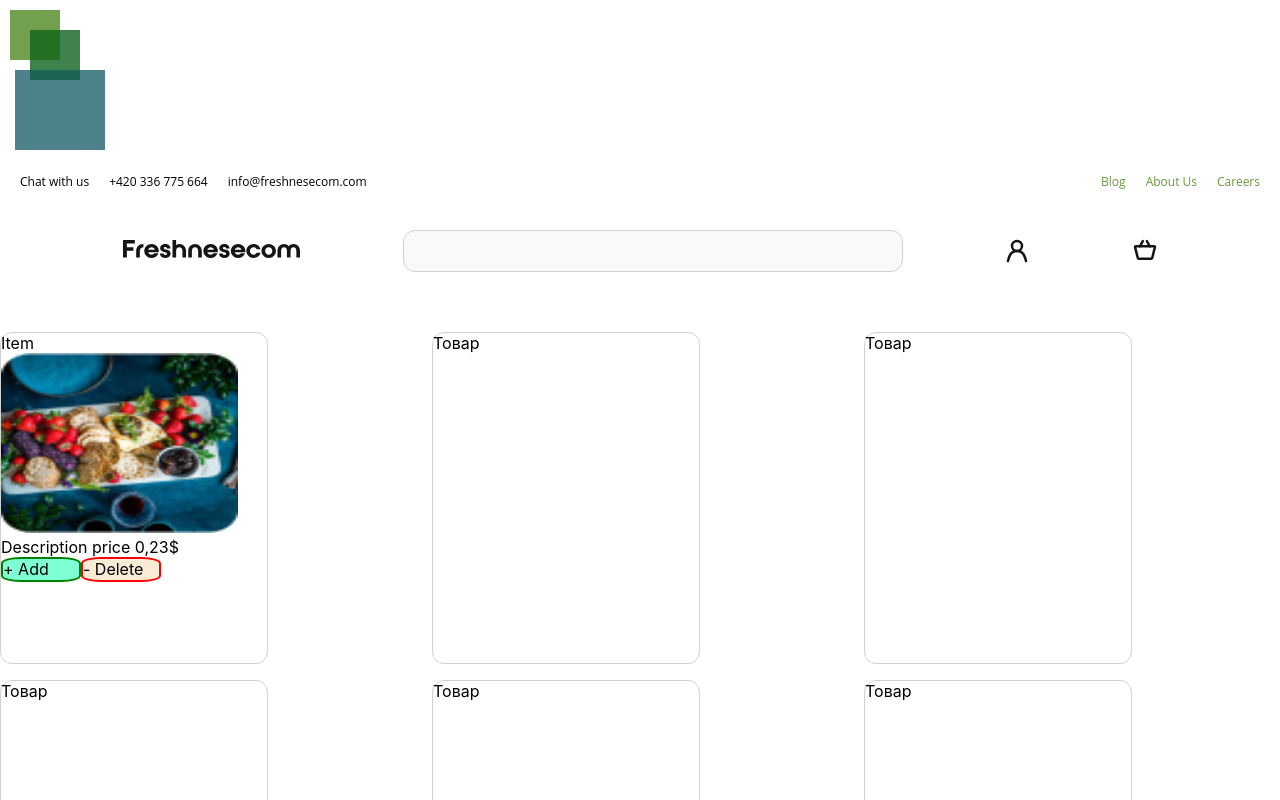
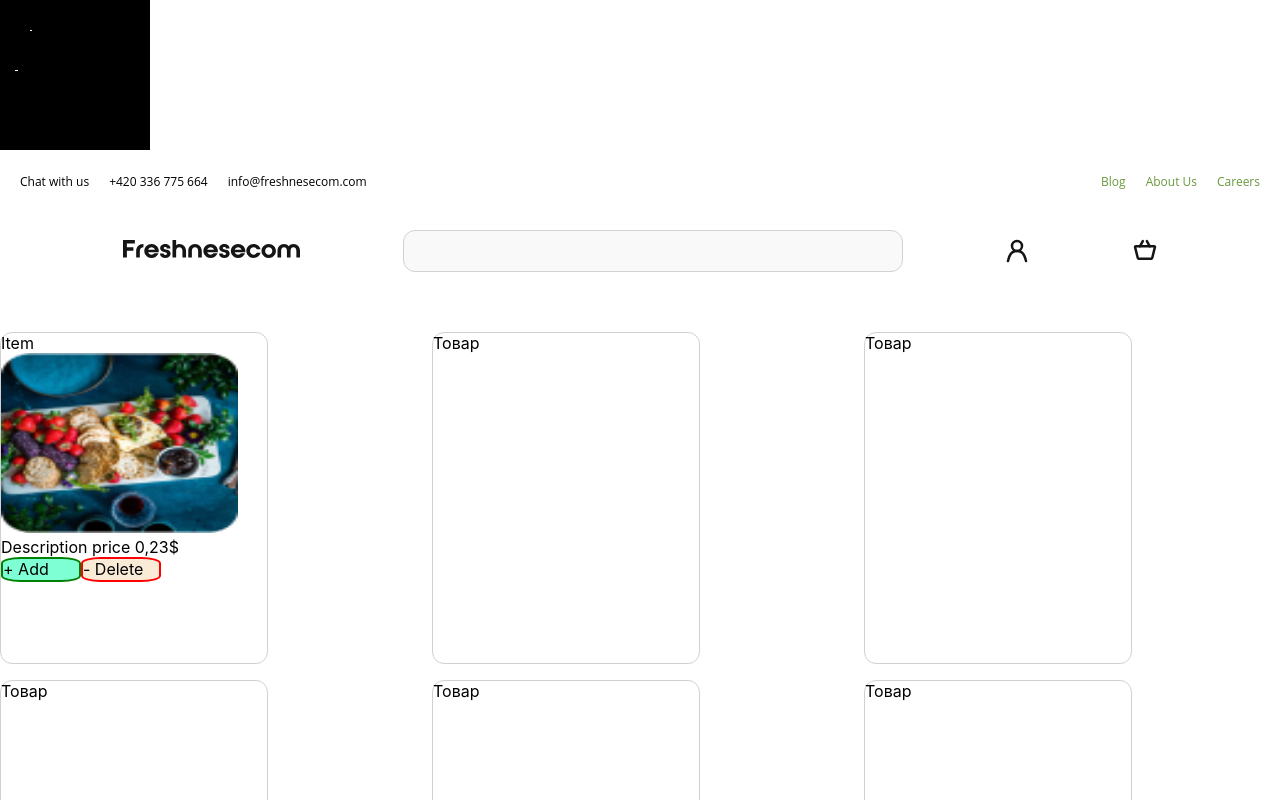
Before and after one commit to dash-cat/my-app, a React (Create React App) app: page / in a window 1280 px wide. Shown: the top 800 px of the page. Built offline with nearby package versions, Linux system fonts and the light colour scheme.

Commit message:
added stars

```diff
--- a/src/Stars.tsx
+++ b/src/Stars.tsx
@@ -17,14 +17,15 @@ class Stars extends React.Component {
       const canvasik = this.myRef?.current
       var ctx = canvasik?.getContext("2d");
         if (!ctx) { return }
-        ctx.fillStyle = "rgb(70,130,20, .5)";
-        ctx.fillRect (10, 10, 50, 50);
+        ctx.fillStyle = "rgb(0,0,0)";
+        if (!canvasik) { return }
+        ctx.fillRect (0, 0, canvasik.width, canvasik.height);
 
-        ctx.fillStyle = "rgba(0, 90, 20, 0.5)";
-        ctx.fillRect (30, 30, 50, 50);
+        ctx.fillStyle = "rgba(255, 255, 255, 1)";
+        ctx.fillRect (30, 30, 2, 1);
 
-        ctx.fillStyle = "rgba(20, 90, 100, 0.5)";
-        ctx.fillRect (15, 70, 90, 90);
+        ctx.fillStyle = "rgba(255, 255, 255, 1)";
+        ctx.fillRect (15, 70, 3, 1);
     }
     render() {
       return <canvas id="tutorial" width="150" height="150" ref={this.myRef} />;
```
